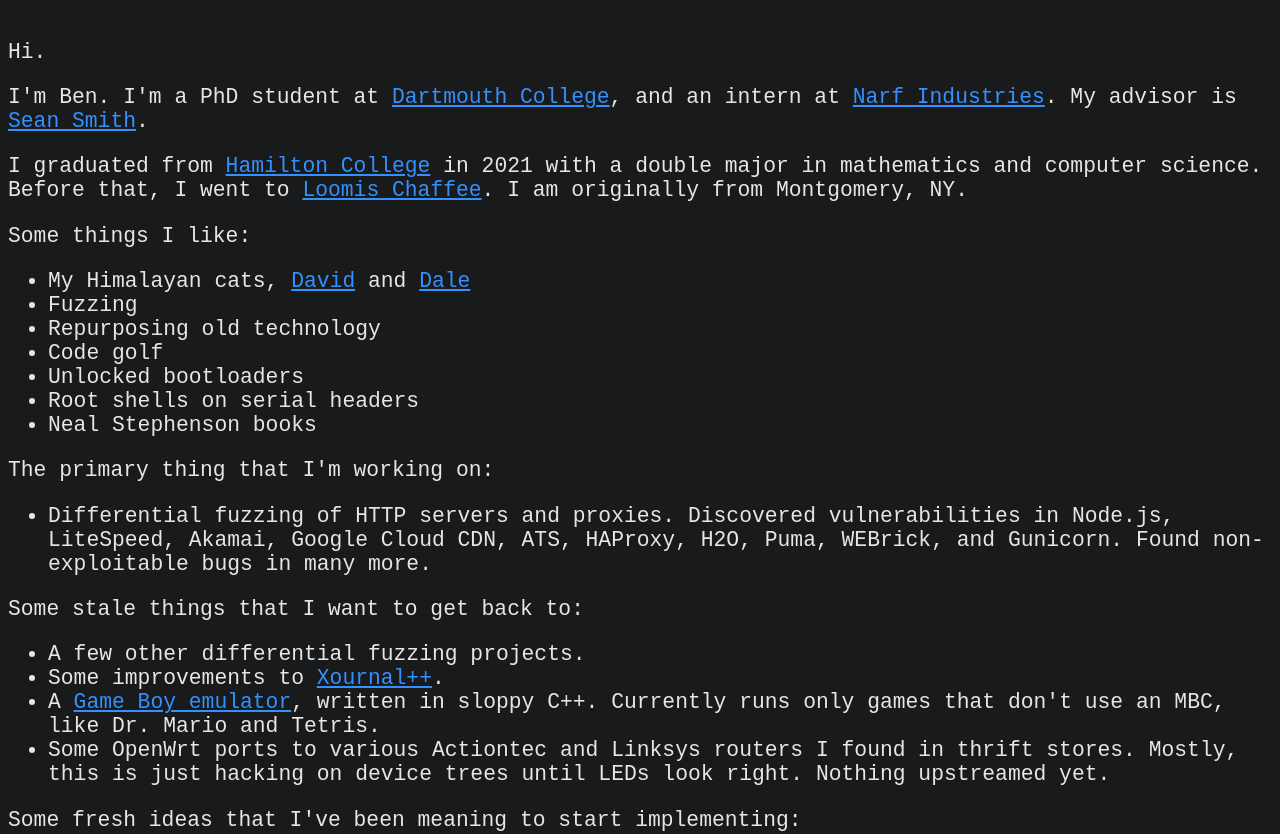
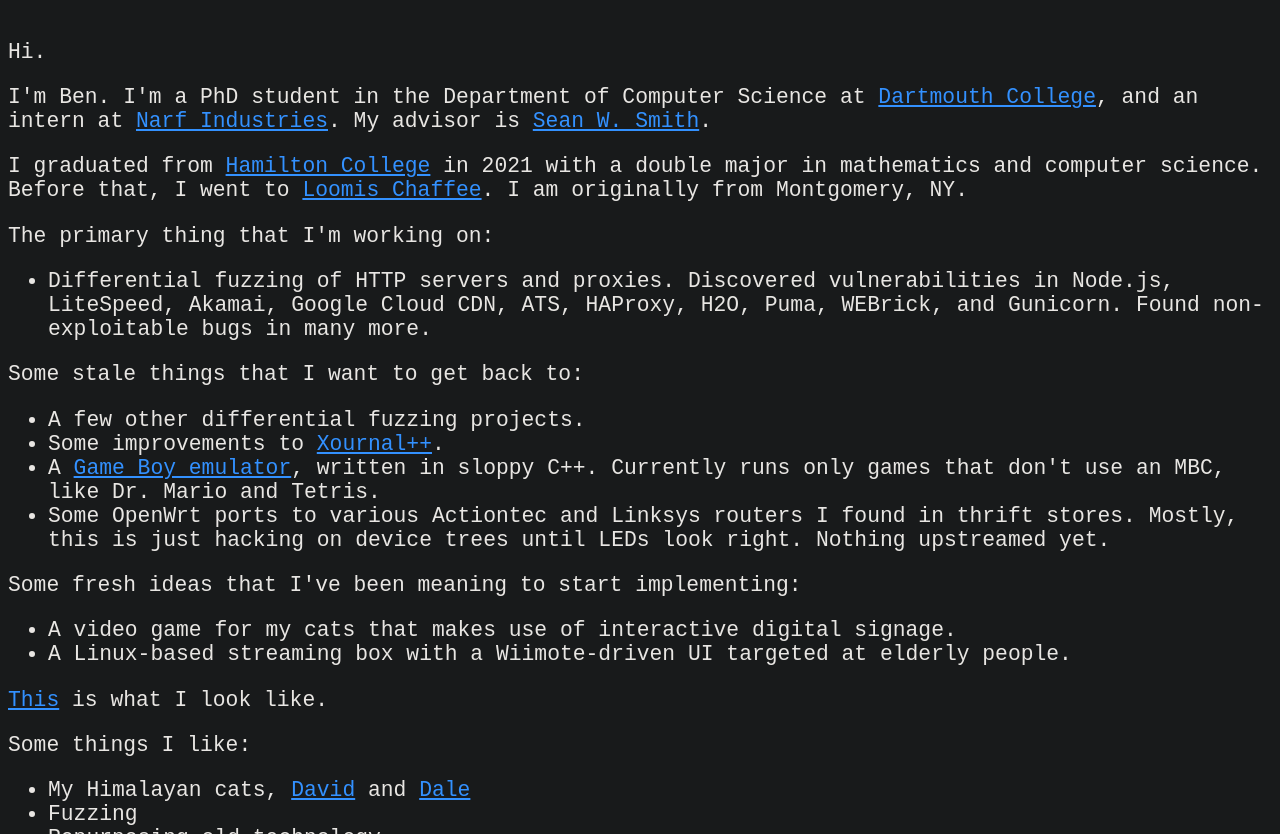
Before and after one commit to kenballus/benkallus-org, a plain HTML site: page index.html in a window 1280 px wide. Shown: the part 118-952 px from the top of the page. Drawn offline with Linux system fonts and the light colour scheme.

Commit message:
update again

```diff
--- a/index.html
+++ b/index.html
@@ -16,27 +16,14 @@
     Hi.
   </p>
   <p>
-  I'm Ben. I'm a PhD student at <a href="https://dartmouth.edu">Dartmouth College</a>, and an intern at <a href="https://narfindustries.com">Narf Industries</a>.
-    My advisor is <a href="https://www.cs.dartmouth.edu/~sws">Sean Smith</a>.
+  I'm Ben. I'm a PhD student in the Department of Computer Science at <a href="https://dartmouth.edu">Dartmouth College</a>, and an intern at <a href="https://narfindustries.com">Narf Industries</a>.
+    My advisor is <a href="https://www.cs.dartmouth.edu/~sws">Sean W. Smith</a>.
   </p>
   <p>
     I graduated from <a href="https://hamilton.edu">Hamilton College</a> in 2021 with a double major in mathematics and computer science.
     Before that, I went to <a href="https://loomischaffee.org">Loomis Chaffee</a>.
     I am originally from Montgomery, NY.
   </p>
-  <p>
-    Some things I like:
-    <ul>
-      <li>My Himalayan cats, <a href="img/dave.jpeg">David</a> and <a href="img/dale.jpeg">Dale</a></li>
-      <li>Fuzzing</li>
-      <li>Repurposing old technology</li>
-      <li>Code golf</li>
-      <li>Unlocked bootloaders</li>
-      <li>Root shells on serial headers</li>
-      <li>Neal Stephenson books</li>
-    </ul>
-  </p>
- <p>
     The primary thing that I'm working on:
     <ul>
       <li>Differential fuzzing of HTTP servers and proxies. Discovered vulnerabilities in Node.js, LiteSpeed, Akamai, Google Cloud CDN, ATS, HAProxy, H2O, Puma, WEBrick, and Gunicorn. Found non-exploitable bugs in many more.</li>
@@ -73,6 +60,19 @@
     <a href="img/me.jpg">This</a> is what I look like.
   </p>
   <p>
+    Some things I like:
+    <ul>
+      <li>My Himalayan cats, <a href="img/dave.jpeg">David</a> and <a href="img/dale.jpeg">Dale</a></li>
+      <li>Fuzzing</li>
+      <li>Repurposing old technology</li>
+      <li>Code golf</li>
+      <li>Unlocked bootloaders</li>
+      <li>Root shells on serial headers</li>
+      <li>Neal Stephenson books</li>
+    </ul>
+  </p>
+ <p>
+  <p>
     The best way to reach me is at my email.
   </p>
 
```
